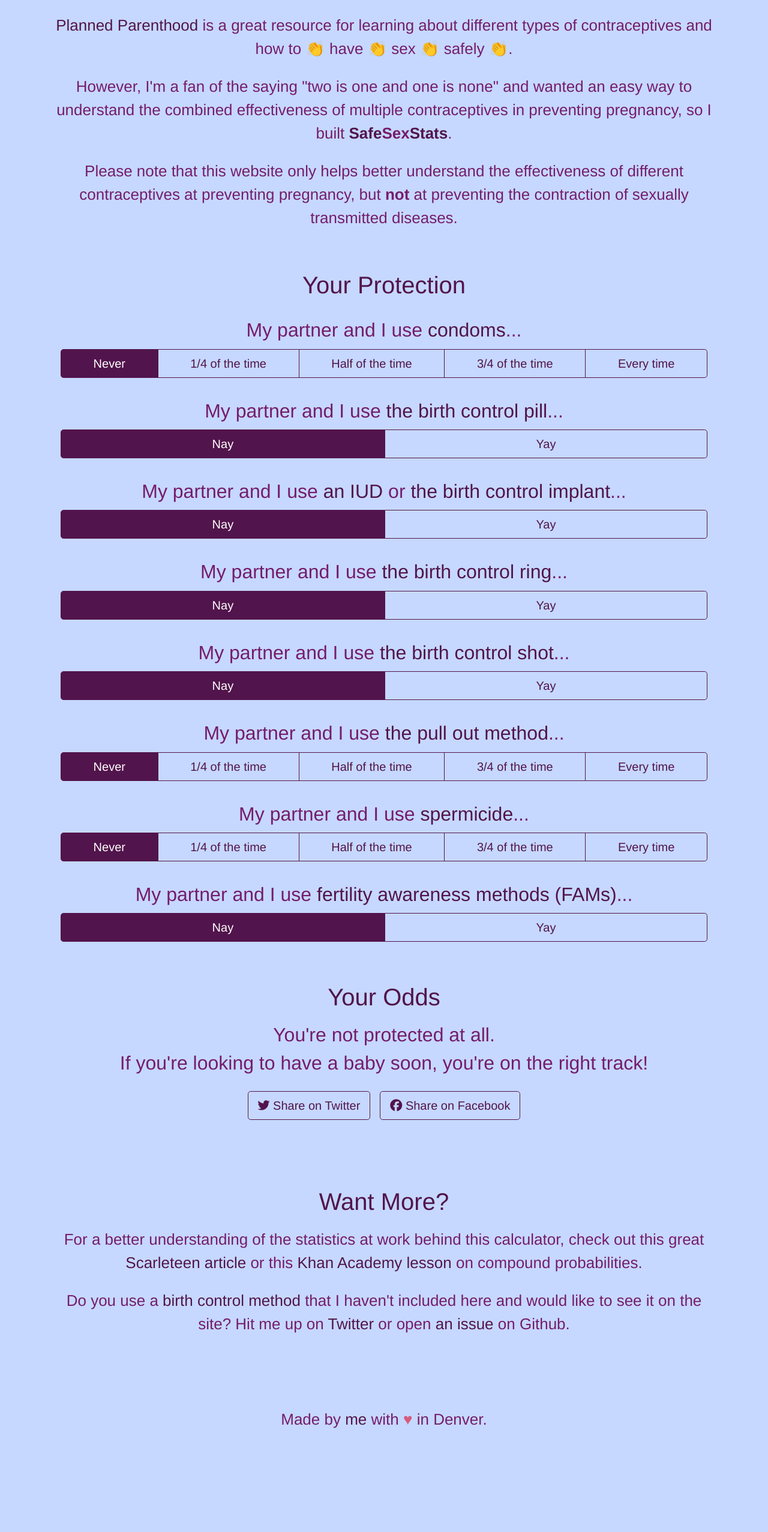
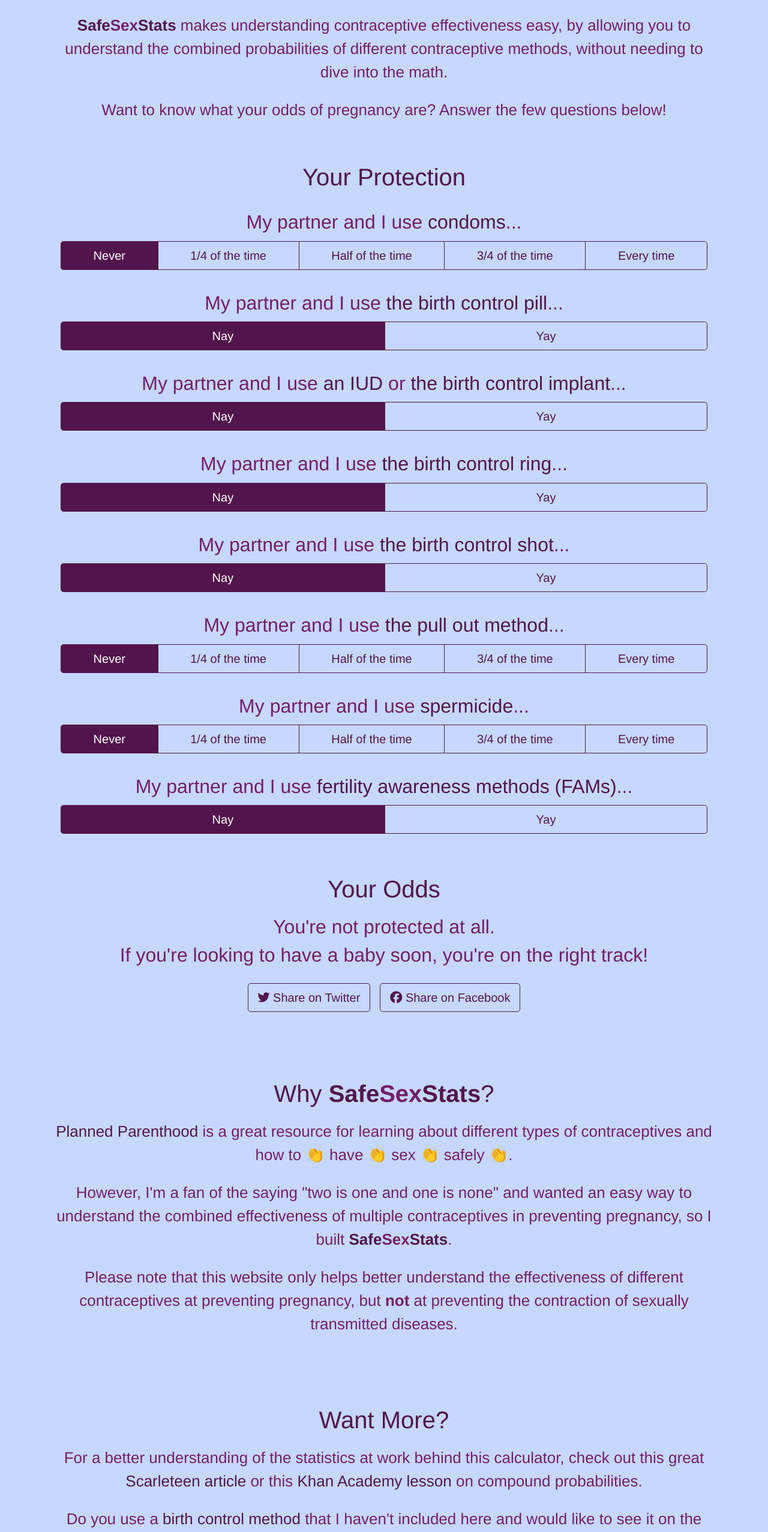
Before and after one commit to jakerockland/safesexstats, a React (Create React App) app: page / in a window 1280 px wide. Shown: the part 152-2706 px from the top of the page at 60% size. Before the commit the page ends 2606 px from the top, so only its background shows below. Built offline with nearby package versions, Linux system fonts and the light colour scheme; a web font is replaced by a local one.

Commit message:
copy updates

```diff
--- a/src/App.js
+++ b/src/App.js
@@ -44,19 +44,13 @@
 
           <Row className="p-1">
             <p>
-              <Link title="Planned Parenthood" link="https://www.plannedparenthood.org/learn/birth-control"/> is a great resource for learning about different types of contraceptives and how to 👏 have 👏 sex 👏 safely 👏.
+              <strong><span className="color-dark">Safe</span><span className="color-medium-light">Sex</span><span className="color-dark">Stats</span></strong> makes understanding contraceptive effectiveness easy, by allowing you to understand the combined probabilities of different contraceptive methods, without needing to dive into the math.
             </p>
           </Row>
 
           <Row className="p-1">
             <p>
-              However, I'm a fan of the saying "two is one and one is none" and wanted an easy way to understand the combined effectiveness of multiple contraceptives in preventing pregnancy, so I built <strong><span className="color-dark">Safe</span><span className="color-medium-light">Sex</span><span className="color-dark">Stats</span></strong>.
-            </p>
-          </Row>
-
-          <Row className="p-1">
-            <p>
-              Please note that this website only helps better understand the effectiveness of different contraceptives at preventing pregnancy, but <strong>not</strong> at preventing the contraction of sexually transmitted diseases.
+              Want to know what your odds of pregnancy are? Answer the few questions below!
             </p>
           </Row>
         </header>
@@ -304,6 +298,31 @@
 
         <div className="content-wrapper p-5 container-fluid">
           <Row className="pb-2">
+            <h1 className="color-dark">Why <strong><span className="color-dark">Safe</span><span className="color-medium-light">Sex</span><span className="color-dark">Stats</span></strong>?</h1>
+          </Row>
+
+          <Row className="p-1">
+            <p>
+              <Link title="Planned Parenthood" link="https://www.plannedparenthood.org/learn/birth-control"/> is a great resource for learning about different types of contraceptives and how to 👏 have 👏 sex 👏 safely 👏.
+            </p>
+          </Row>
+
+          <Row className="p-1">
+            <p>
+              However, I'm a fan of the saying "two is one and one is none" and wanted an easy way to understand the combined effectiveness of multiple contraceptives in preventing pregnancy, so I built <strong><span className="color-dark">Safe</span><span className="color-medium-light">Sex</span><span className="color-dark">Stats</span></strong>.
+            </p>
+          </Row>
+
+          <Row className="p-1">
+            <p>
+              Please note that this website only helps better understand the effectiveness of different contraceptives at preventing pregnancy, but <strong>not</strong> at preventing the contraction of sexually transmitted diseases.
+            </p>
+          </Row>
+        </div>
+
+
+        <div className="content-wrapper p-5 container-fluid">
+          <Row className="pb-2">
             <h1 className="color-dark">Want More?</h1>
           </Row>
 
```
